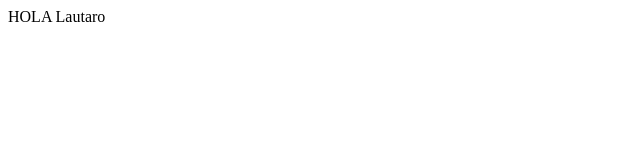
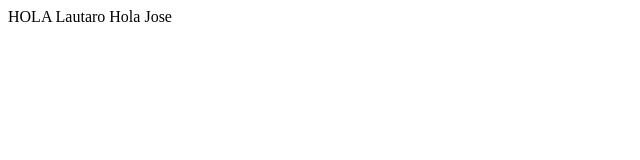
Before and after one commit to Tablonimus/trabajoGrupal, a plain HTML site: page index.html in a window 1280 px wide. Shown: the full height of the page, 0-640 px from the left. Drawn offline with Linux system fonts and the light colour scheme.

Commit message:
Agrege mi nombre al index.html

```diff
--- a/index.html
+++ b/index.html
@@ -8,5 +8,6 @@
 </head>
 <body>
     HOLA Lautaro
+    Hola Jose
 </body>
 </html>
```
